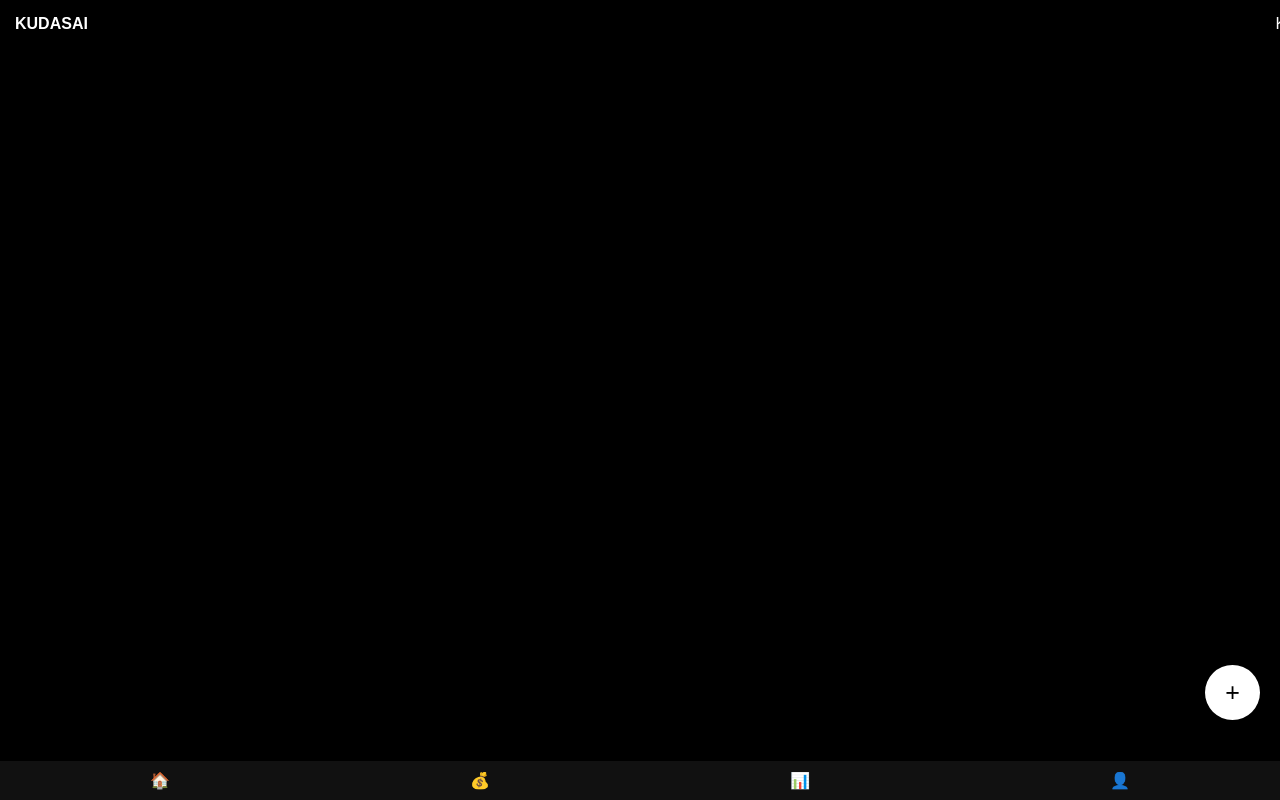
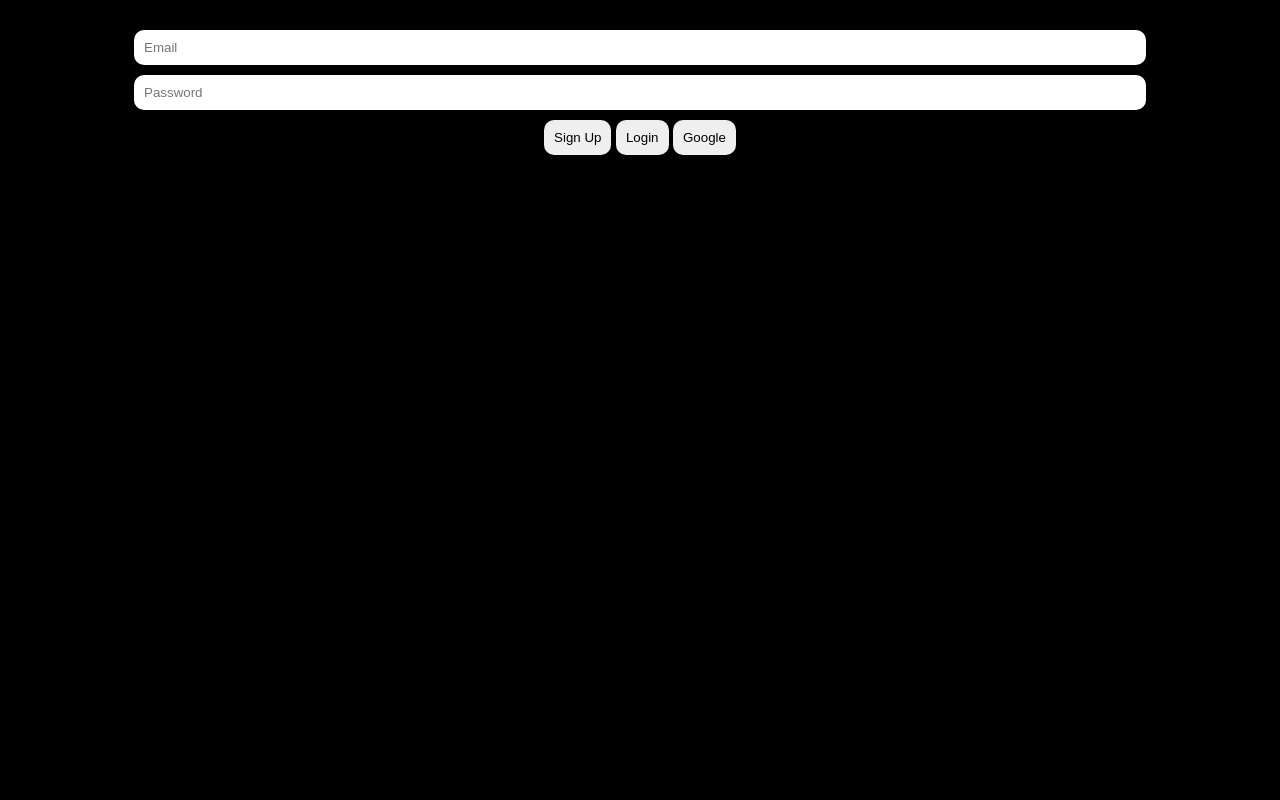
Before and after one commit to Keon254/Kbook, a plain HTML site: page index.html in a window 1280 px wide. Drawn offline with nearby package versions, Linux system fonts and the light colour scheme.

Commit message:
Update index.html

```diff
--- a/index.html
+++ b/index.html
@@ -5,12 +5,30 @@
 <meta name="viewport" content="width=device-width, initial-scale=1.0">
 <title>KUDASAI</title>
 
+<!-- SUPABASE -->
+<script src="https://cdn.jsdelivr.net/npm/@supabase/supabase-js"></script>
+
 <style>
 body {
   margin: 0;
   background: #000;
   color: #fff;
-  font-family: Arial;
+  font-family: Arial, sans-serif;
+}
+
+/* AUTH */
+.auth {
+  padding: 20px;
+  text-align: center;
+}
+
+input {
+  display: block;
+  margin: 10px auto;
+  padding: 10px;
+  width: 80%;
+  border-radius: 10px;
+  border: none;
 }
 
 /* HEADER */
@@ -23,11 +41,18 @@ body {
   background: rgba(0,0,0,0.6);
   display: flex;
   justify-content: space-between;
+  z-index: 100;
 }
 
-/* POSTS */
+/* APP */
+#app {
+  display: none;
+}
+
+/* FEED */
 .feed {
-  margin-top: 70px;
+  margin-top: 80px;
+  margin-bottom: 80px;
   padding: 10px;
 }
 
@@ -38,18 +63,27 @@ body {
   margin-bottom: 10px;
 }
 
-/* FLOAT BUTTON */
-.addPost {
+/* INPUT */
+.postBox {
   position: fixed;
-  bottom: 80px;
-  right: 20px;
+  bottom: 70px;
+  width: 100%;
+  display: flex;
+  gap: 10px;
+  padding: 10px;
+  background: #000;
+}
+
+.postBox input {
+  flex: 1;
+}
+
+.postBox button {
+  padding: 10px 15px;
+  border-radius: 10px;
+  border: none;
   background: #fff;
   color: #000;
-  border-radius: 50%;
-  width: 55px;
-  height: 55px;
-  font-size: 25px;
-  border: none;
 }
 
 /* NAV */
@@ -62,27 +96,64 @@ body {
   justify-content: space-around;
   padding: 10px 0;
 }
+
+.nav div {
+  cursor: pointer;
+}
+
+/* BUTTONS */
+button {
+  cursor: pointer;
+  border-radius: 10px;
+  border: none;
+  padding: 10px;
+}
 </style>
 </head>
 
 <body>
 
+<!-- ===== AUTH ===== -->
+<div class="auth">
+  <input id="email" type="email" placeholder="Email">
+  <input id="password" type="password" placeholder="Password">
+
+  <button id="signupBtn">Sign Up</button>
+  <button id="loginEmailBtn">Login</button>
+  <button id="loginBtn">Google</button>
+  <button id="logoutBtn" style="display:none;">Logout</button>
+</div>
+
+<!-- ===== APP ===== -->
+<div id="app">
+
+  <!-- HEADER -->
   <div class="header">
     <b>KUDASAI</b>
     <span id="balance">K0</span>
   </div>
 
-<div class="feed" id="feed"></div>
+  <!-- FEED -->
+  <div id="feed" class="feed"></div>
 
-<button class="addPost">+</button>
+  <!-- POST BOX -->
+  <div class="postBox">
+    <input id="postInput" placeholder="Post anything...">
+    <button id="postBtn">Post</button>
+  </div>
 
+  <!-- NAV -->
   <div class="nav">
-  <div>🏠</div>
-  <div>💰</div>
+    <div onclick="goHome()">🏠</div>
+    <div onclick="goTasks()">💰</div>
     <div>📊</div>
     <div>👤</div>
   </div>
 
-<script src="app.js"></script>
+</div>
+
+<!-- SCRIPT -->
+<script src="script.js"></script>
+
 </body>
 </html>
```
Lines whose indentation alone changed are shown as unchanged.
